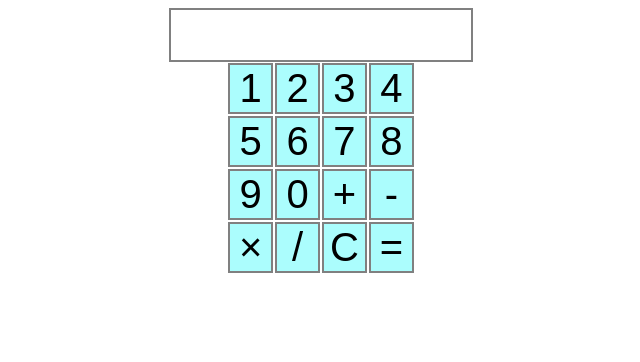
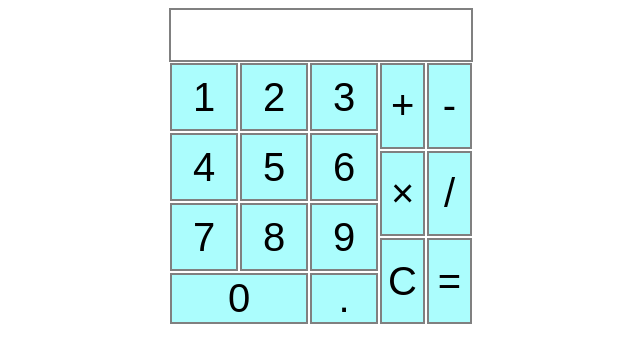
Before and after one commit to n0guera/odin-calculator, a plain HTML site: page index.html in a window 1280 px wide. Shown: the whole page, without its empty margins (319-959 px from the left). Drawn offline with Linux system fonts and the light colour scheme.

Commit message:
Change index.html elements and style them

```diff
--- a/css/style.css
+++ b/css/style.css
@@ -1,5 +1,4 @@
 body {
-    /* margin: 0; */
     display: flex;
     justify-content: center;
     font-family: Cambria, serif;
@@ -19,9 +18,8 @@ body {
 }
 
 .buttons {
-    display: grid;
-    grid-template-columns: repeat(4, 1fr);
-    grid-template-rows: repeat(4, 1fr);
+    display: flex;
+    flex-direction: row;
 }
 
 .buttons button {
@@ -30,3 +28,19 @@ body {
     font-size: 40px;
     background-color: rgb(171, 253, 253);
 }
+
+.numbers {
+    display: grid;
+    grid-template-columns: repeat(3, 70px);
+    grid-template-rows: repeat(3, 70px);
+}
+
+#num0 {
+    grid-column: 1/3;
+    grid-row: 4;
+}
+
+.operators {
+    display: grid;
+    grid-template-columns: repeat(2, 1fr);
+}
--- a/index.html
+++ b/index.html
@@ -11,6 +11,7 @@
     <div class="calculator">
         <div id="display"></div>
         <div class="buttons">
+            <div class="numbers">
                 <button id="num1">1</button>
                 <button id="num2">2</button>
                 <button id="num3">3</button>
@@ -21,6 +22,9 @@
                 <button id="num8">8</button>
                 <button id="num9">9</button>
                 <button id="num0">0</button>
+                <button id="dot">.</button>
+            </div>
+            <div class="operators">
                 <button id="plus">+</button>
                 <button id="minus">-</button>
                 <button id="multiply">×</button>
@@ -29,5 +33,6 @@
                 <button id="equals">=</button>
             </div>
         </div>
+    </div>
 </body>
 </html>
```
Lines whose indentation alone changed are shown as unchanged.
